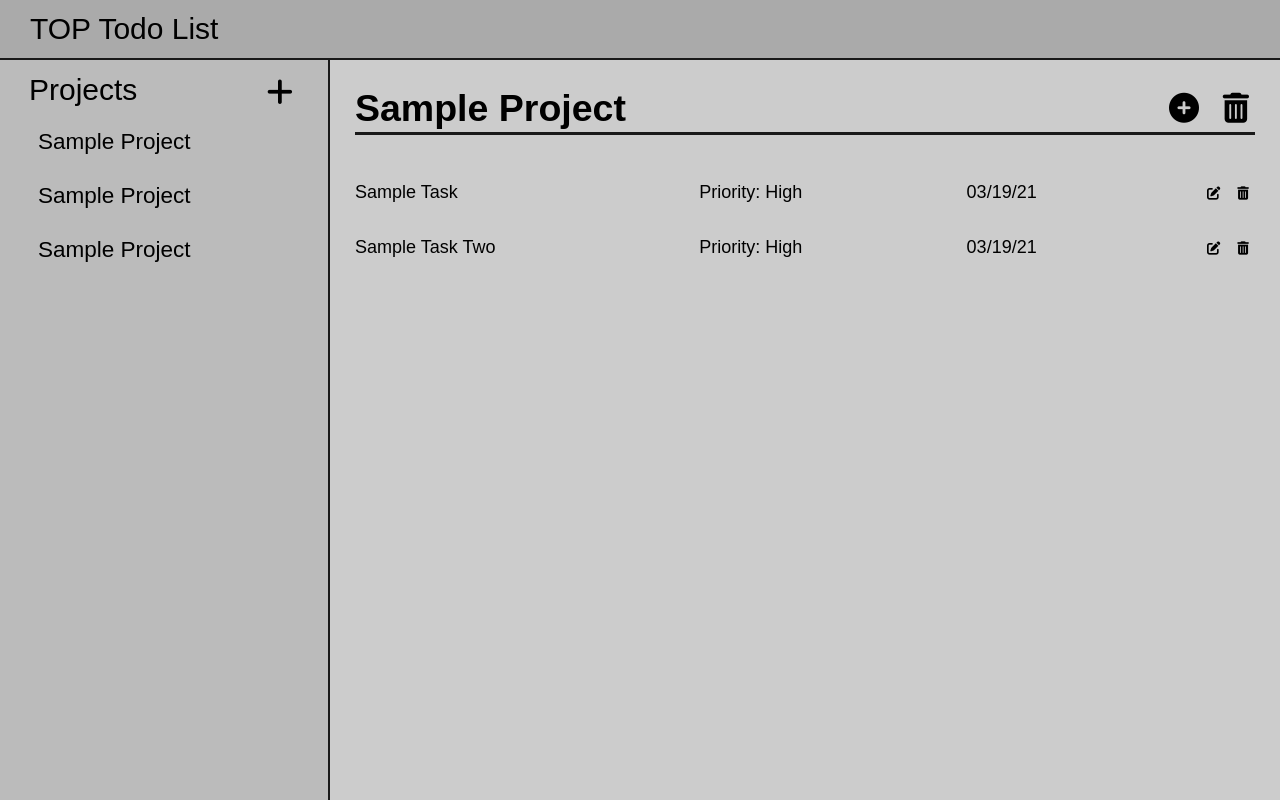
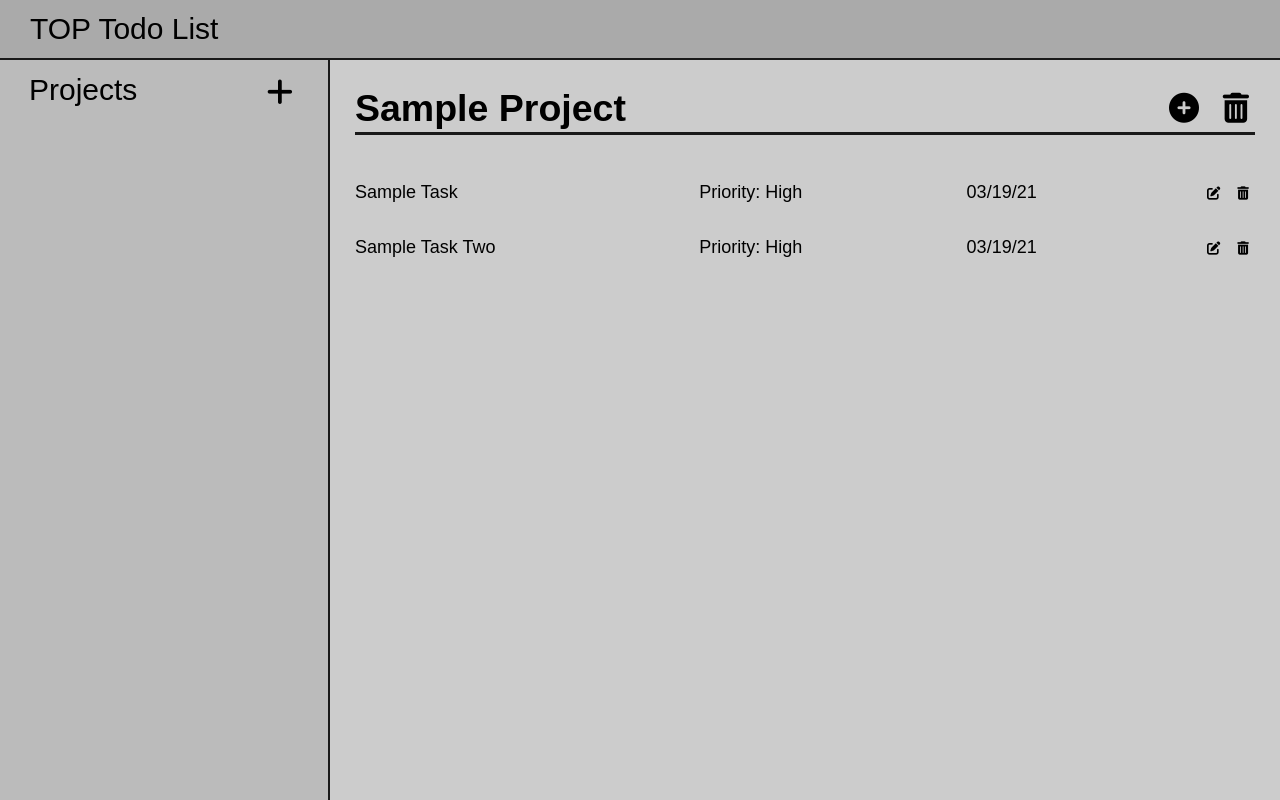
Before and after one commit to keffri/top-todo-list, a website built with webpack: page dist/index.html in a window 1280 px wide. Built offline with nearby package versions, Linux system fonts and the light colour scheme.

Commit message:
removed skeleton

```diff
--- a/dist/index.html
+++ b/dist/index.html
@@ -25,17 +25,7 @@
               <i class="fas fa-plus"></i>
             </button>
           </div>
-          <div id="projectList">
-            <div id="project">
-              <h2 id="projectTitle">Sample Project</h2>
-            </div>
-            <div id="project">
-              <h2 id="projectTitle">Sample Project</h2>
-            </div>
-            <div id="project">
-              <h2 id="projectTitle">Sample Project</h2>
-            </div>
-          </div>
+          <div id="projectList"></div>
         </div>
 
         <div id="taskContainer">
```
